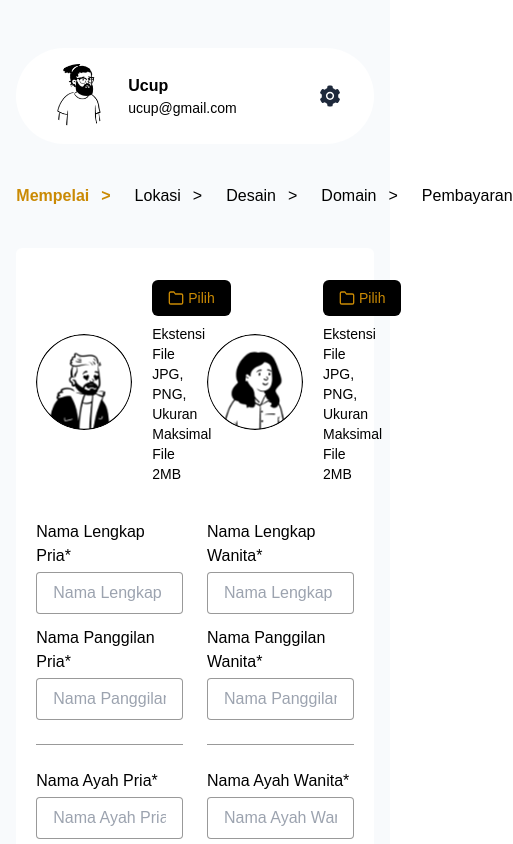
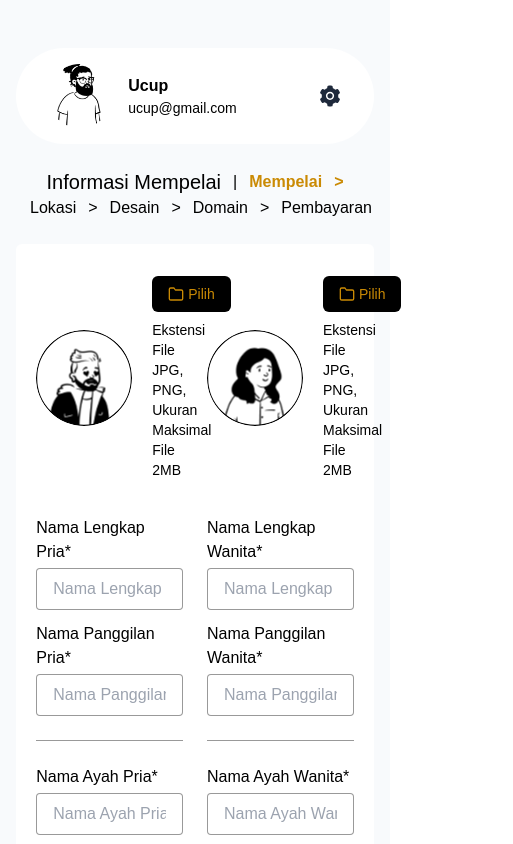
Before and after one commit to rianmz-genz/weddingnesia, a Next.js app: page /create in a window 390 px wide. Shown: the top 844 px of the page, 513 px wide, since content can reach past the window. Built offline with nearby package versions, Linux system fonts and the light colour scheme.

Commit message:
responsif

```diff
--- a/components/createInvitation/BreadCumbersCreate.js
+++ b/components/createInvitation/BreadCumbersCreate.js
@@ -12,7 +12,7 @@ export default function BreadCumbersCreate({
 
   return (
     <ul
-      className={`w-full flex justify-center space-x-6 items-center ${className}`}
+      className={`w-full flex justify-center flex-wrap space-x-3 md:space-x-6 items-center ${className}`}
     >
       <Text style={textStyle.title}>{current.label}</Text>
       <p>|</p>
```
